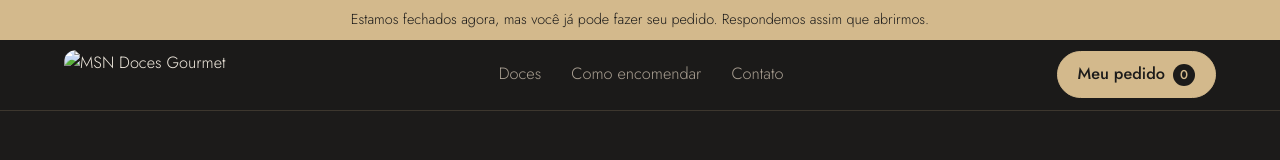
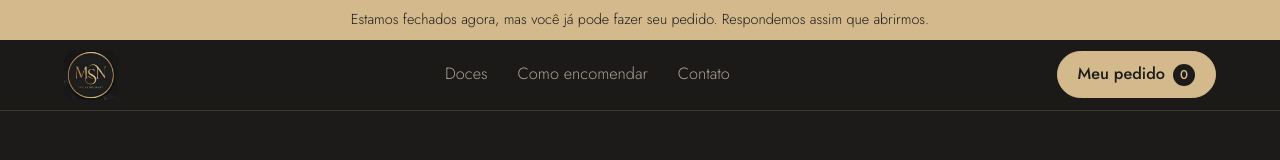
Before and after one commit to vitorff997-gif/MSNDoces, a plain HTML site: page index.html in a window 1280 px wide. Shown: the top 160 px of the page. Drawn offline with nearby package versions, Linux system fonts and the light colour scheme.

Commit message:
Update logo image source in index.html

```diff
--- a/index.html
+++ b/index.html
@@ -14,7 +14,7 @@
 
 <p class="faixa" id="faixa" hidden>Estamos fechados agora, mas você já pode fazer seu pedido. Respondemos assim que abrirmos.</p>
 <header class="topo">
-  <a href="#inicio" class="marca"><img src="img/logo.jpg" alt="MSN Doces Gourmet"></a>
+  <a href="#inicio" class="marca"><img src="logo.jpg" alt="MSN Doces Gourmet"></a>
   <nav>
     <a href="#produtos">Doces</a>
     <a href="#encomendas">Como encomendar</a>
```
